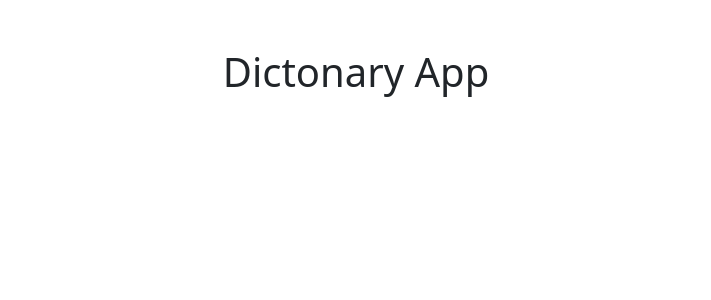
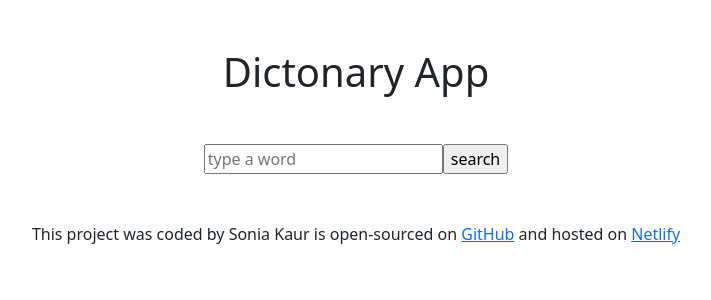
Before and after one commit to sonikaur21/dictionary-app, a React (Create React App) app: page / in a window 1280 px wide. Shown: the top 300 px of the page, without its empty margins (284-995 px from the left). Built offline with nearby package versions, Linux system fonts and the light colour scheme.

Commit message:
added search engine bar

```diff
--- a/src/App.js
+++ b/src/App.js
@@ -1,12 +1,20 @@
 import "./App.css";
-
+import Dictonary from "./Dictonary";
 function App() {
   return (
     <div className="App">
       <div className="container">
         <header className="App-header">
           <h1 className="mt-5">Dictonary App</h1>
+          <main className="mt-5">
+            <Dictonary />
+          </main>
         </header>
+        <footer className="mt-5">
+          {" "}
+          This project was coded by Sonia Kaur is open-sourced on{" "}
+          <a href="/">GitHub</a> and hosted on <a href="/">Netlify</a>
+        </footer>
       </div>
     </div>
   );
--- /dev/null
+++ b/src/Dictonary.css
@@ -0,0 +1,3 @@
+.Dictonary {
+  color: blue;
+}
--- /dev/null
+++ b/src/Dictonary.js
@@ -0,0 +1,24 @@
+import React, { useState } from "react";
+import "./Dictonary.css";
+export default function Dictonary() {
+  let [keyword, setKeyword] = useState("");
+  function search(event) {
+    event.preventDefault();
+    alert(`searching for ${keyword} definition`);
+  }
+  function handleKeywordChange(event) {
+    setKeyword(event.target.value);
+  }
+  return (
+    <div className="Dictonary">
+      <form onSubmit={search}>
+        <input
+          type="search"
+          placeholder="type a word"
+          onChange={handleKeywordChange}
+        />
+        <input type="submit" value="search" />
+      </form>
+    </div>
+  );
+}
```
